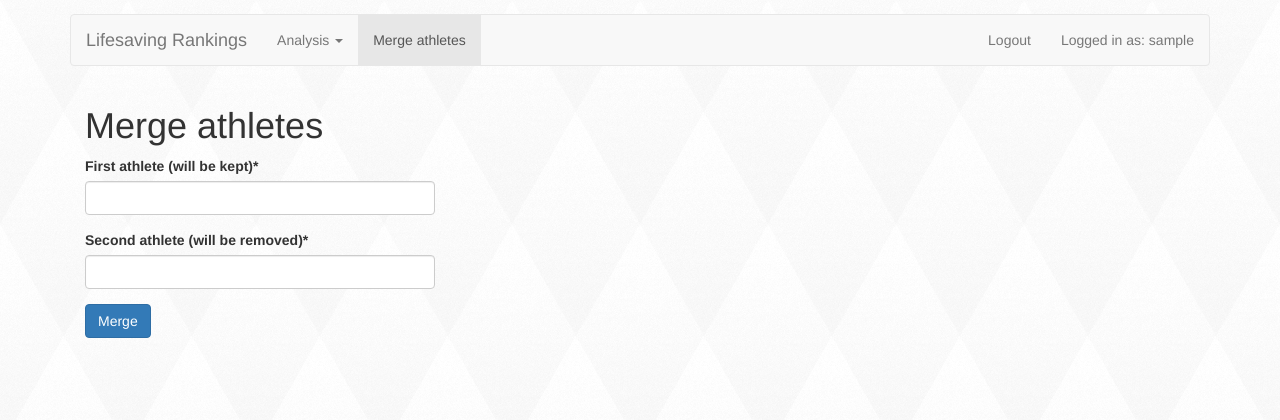
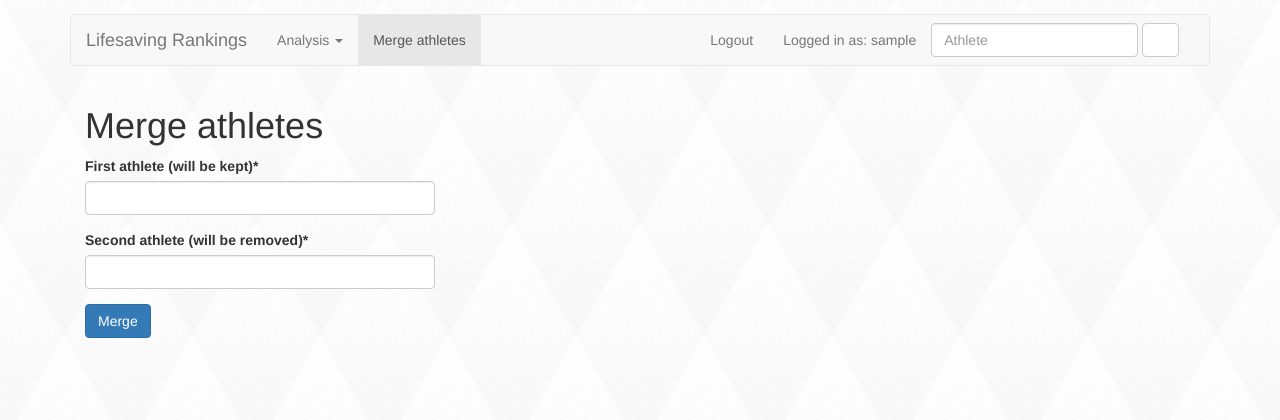
Before and after one commit to rubenvanerk/lifesavingrankings, a Django app: page /rankings/merge-athletes in a window 1280 px wide. Shown: the top 420 px of the page. Run offline with Django 3.2, Linux system fonts and the light colour scheme; the visitor is signed in with stand-in values (Sample User, id 1); some libraries are stand-ins or nearby versions; some web fonts are replaced.

Commit message:
very simple search function

```diff
--- a/lifesaving_rankings/templates/lifesaving_rankings/base.html
+++ b/lifesaving_rankings/templates/lifesaving_rankings/base.html
@@ -51,6 +51,7 @@
     <div class="container">
 
         <nav class="navbar navbar-default">
+
             <div class="container-fluid">
                 <div class="navbar-header">
                     <button type="button" class="navbar-toggle collapsed" data-toggle="collapse"
@@ -82,6 +83,19 @@
                             {% endif %}
                         </ul>
 
+                        <form class="navbar-form navbar-right" action="{% url 'search' %}">
+                            <div class="form-group">
+                                <input type="text"
+                                       class="form-control"
+                                       placeholder="Athlete"
+                                       name="athlete"
+                                       {% if query %}value="{{ query }}"{% endif %}>
+                                <button type="submit" class="btn btn-default">
+                                    <span class="glyphicon glyphicon-search"></span>
+                                </button>
+                            </div>
+                        </form>
+
                         {% if user.is_superuser %}
                             <p class="navbar-text navbar-right">Logged in as: {% user_display user %}</p>
                         {% endif %}
@@ -97,6 +111,7 @@
                         </ul>
                     {% endblock %}
                 </div>
+
             </div>
         </nav>
 
--- a/rankings/urls.py
+++ b/rankings/urls.py
@@ -26,4 +26,9 @@ urlpatterns = [
         view=views.merge_athletes,
         name='merge-athletes'
     ),
+    url(
+        regex=r'^search',
+        view=views.Search.as_view(),
+        name='search'
+    ),
 ]
--- a/rankings/views.py
+++ b/rankings/views.py
@@ -1,5 +1,5 @@
 from django.contrib.auth.decorators import user_passes_test
-from django.db.models import Min
+from django.db.models import Min, Q
 from django.shortcuts import render
 from django.urls import reverse
 from django.views.generic import ListView
@@ -132,6 +132,35 @@ class BestByEvent(ListView):
     template_name = 'rankings/best_by_event.html'
 
 
+class Search(ListView):
+    model = Athlete
+
+    def get_queryset(self):
+        qs = super(Search, self).get_queryset()
+
+        query = self.request.GET.get('athlete')
+
+        parts = query.split(' ')
+
+        if query and len(parts) > 1:
+            qs = qs.filter(
+                (Q(first_name__icontains=query) | Q(last_name__icontains=query))
+                | (Q(first_name__icontains=parts[0]) | Q(last_name__icontains=parts[len(parts) - 1]))
+            )
+        else:
+            qs = qs.filter((Q(first_name__icontains=query) | Q(last_name__icontains=query)))
+
+        return qs
+
+    def get_context_data(self, **kwargs):
+        context = super(Search, self).get_context_data(**kwargs)
+        context['query'] = self.request.GET.get('athlete')
+        return context
+
+
+    template_name = 'rankings/search.html'
+
+
 def best_result_per_athlete(qs):
     checked_athletes = []
     final_list = []
```
Also changed, not shown: lifesaving_rankings/templates/rankings/search.html (added, +21 -0 lines).
